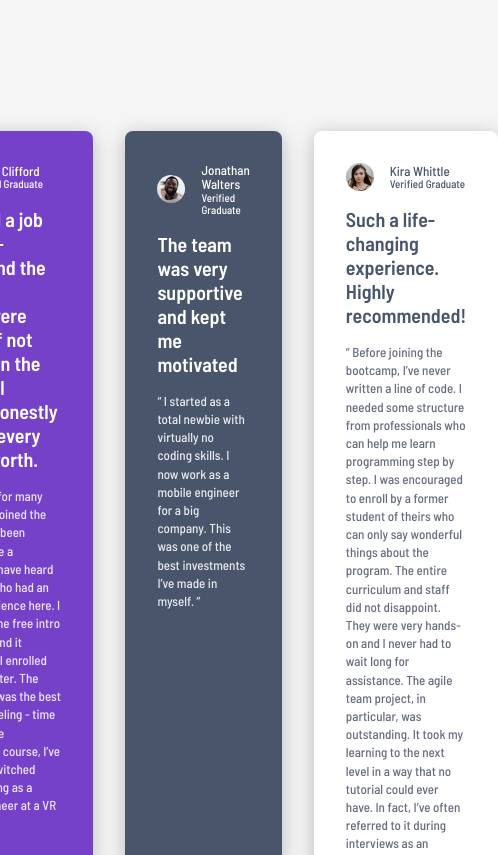
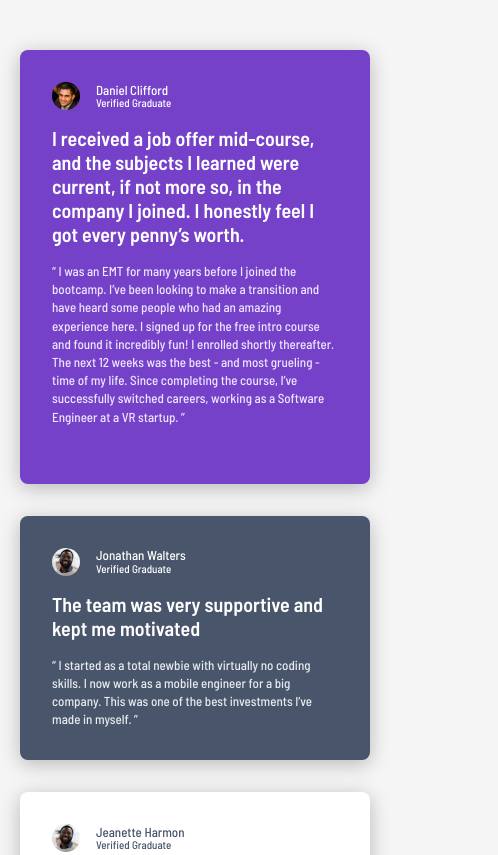
Before and after one commit to adam-pawelek/frontendmentor-testimonials-grid-section, a plain HTML site: page index.html in a window 390 px wide. Shown: the top 855 px of the page, 498 px wide, since content can reach past the window. Drawn offline with Linux system fonts and the light colour scheme.

Commit message:
Created grid for different screen sizes

```diff
--- a/style.css
+++ b/style.css
@@ -31,7 +31,7 @@ body{
     display: flex;
     align-items: center;
     justify-content: center;
-    height: 100vh;
+    min-height: 100vh;
 }
 
 .grid-container{
@@ -41,6 +41,7 @@ body{
     grid-template-columns: repeat(4, 1fr);
     grid-template-rows: repeat(2, 1fr);
     gap: 32px;
+    margin: 50px;
 
 }
 
@@ -79,6 +80,94 @@ body{
     grid-column: 4 / 5;
     background-color: var(--white)
 }
+
+@media (max-width: 1000px) {
+    body{
+        min-height: 1300px;
+    }
+
+    .grid-container{
+        width:  647px;
+        height: 1157px;
+        grid-template-columns: repeat(2, 1fr);
+        grid-template-rows: repeat(4, 1fr);
+        gap: 32px;
+
+    }
+
+    .card-daniel-clifford{
+        grid-row: 1;
+        grid-column: 1 / span 2;
+    }
+
+    .card-jonathan-walters{
+        grid-row: 2;
+        grid-column: 1 / 2;
+    }
+
+    .card-jeanette-harmon{
+        grid-row: 2;
+        grid-column: 2 / 3;
+    }
+
+    .card-patrick-abrams{
+        grid-row: 3;
+        grid-column: 1/ 3;
+    }
+
+    .card-kira-whittle{
+        grid-row: 4;
+        grid-column: 1 / 3;
+    }
+}
+
+
+@media (max-width: 500px) {
+    body{
+        min-height: 2000px;
+    }
+
+    .grid-container{
+        width:  647px;
+        height: 1900px;
+        grid-template-columns: repeat(1, 1fr);
+        grid-template-rows: repeat(8, 1fr);
+        gap: 32px;
+        margin: 20px;
+    }
+
+    .card-daniel-clifford{
+        grid-row: 1/3;
+        grid-column: 1;
+    }
+
+    .card-jonathan-walters{
+        grid-row: 3/4;
+        grid-column: 1;
+    }
+
+    .card-jeanette-harmon{
+        grid-row: 4/5;
+        grid-column: 1;
+    }
+
+    .card-patrick-abrams{
+        grid-row: 5/7;
+        grid-column: 1;
+    }
+
+    .card-kira-whittle{
+        grid-row: 7/9;
+        grid-column: 1;
+    }
+}
+
+
+
+
+
+
+
 
 .person-informations{
     display: flex;
```
